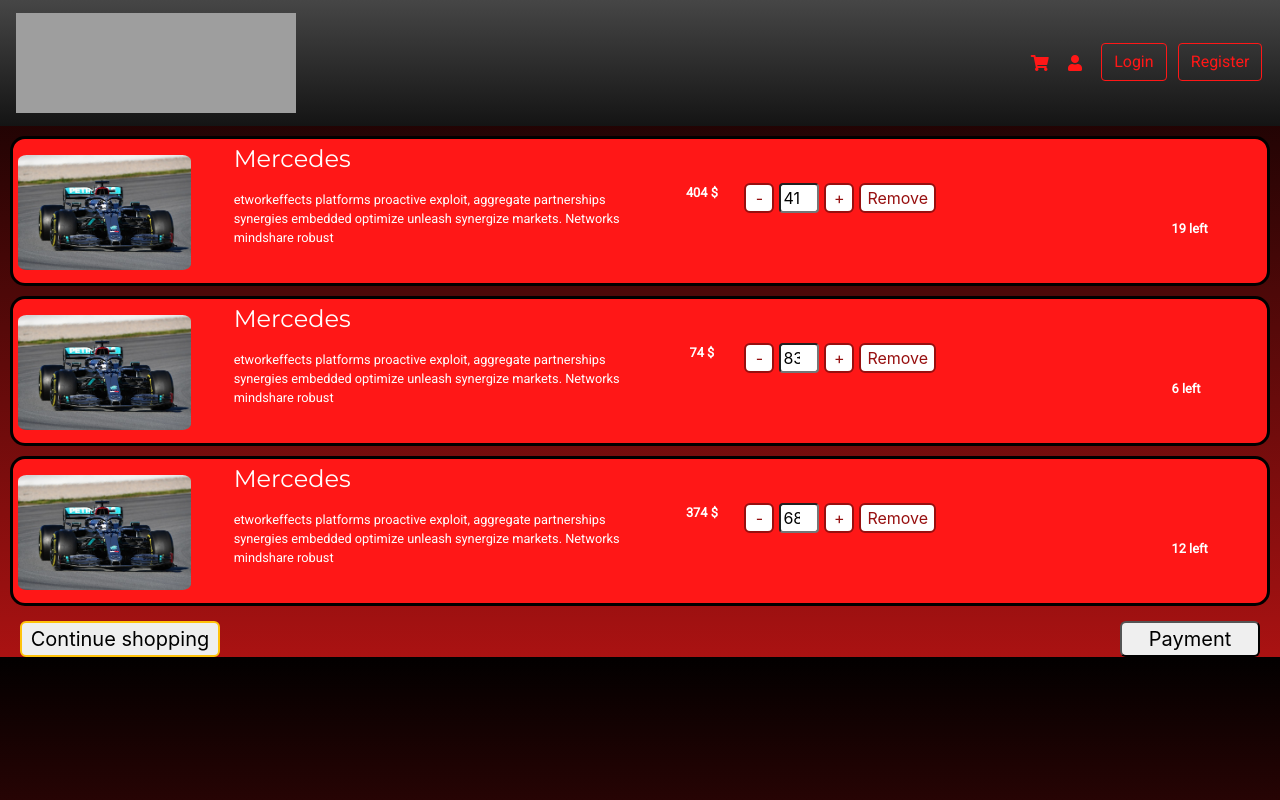
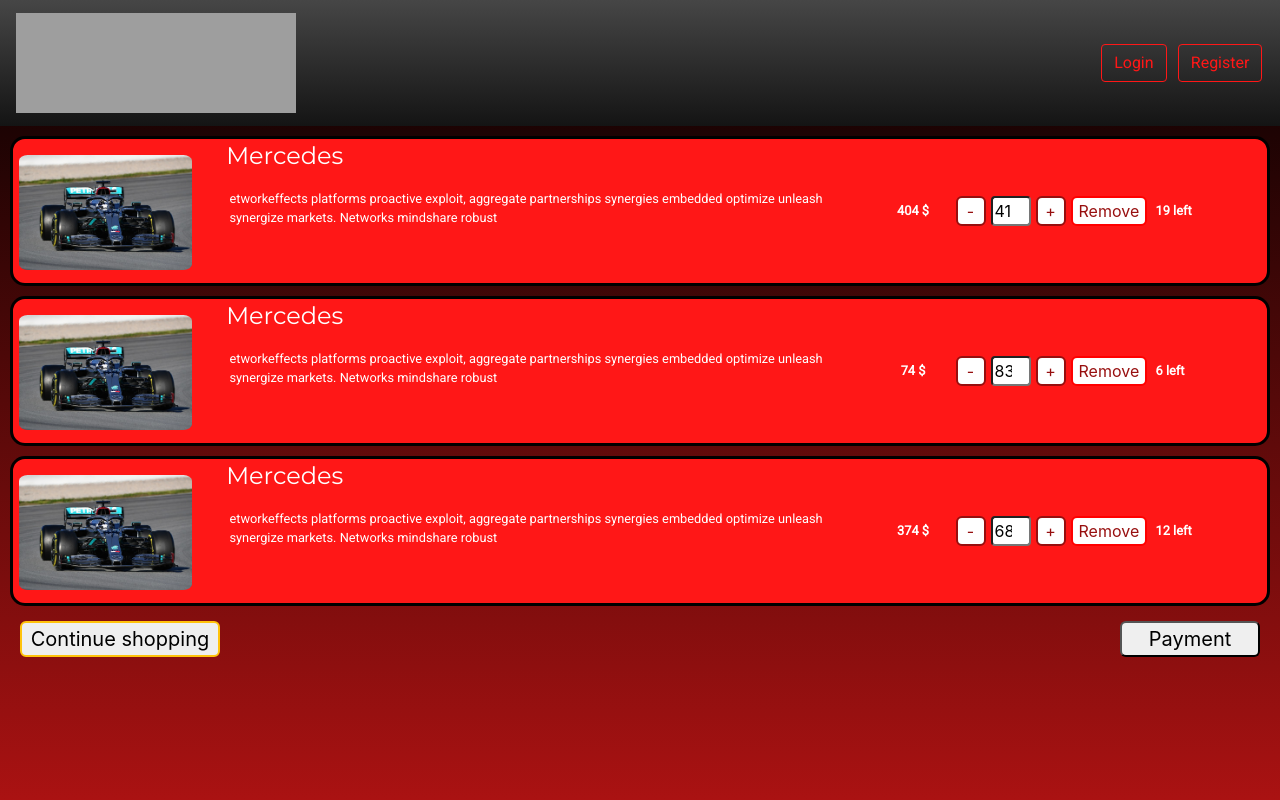
Before and after one commit to JohanOlsson99/D0018E_Databaser, a Flask app: page /varukorg in a window 1280 px wide. Run offline with Flask 2, Linux system fonts and the light colour scheme; parts of the project's set-up code (start-up, migrations or seed data) failed here and were passed over; some libraries are stand-ins or nearby versions; grey boxes are pictures that could not be loaded.

Commit message:
fixed with js and styling

```diff
--- a/static/itemBlock.css
+++ b/static/itemBlock.css
@@ -15,7 +15,7 @@
 
 .block-class {
     width: 400px;
-    height: 510px;
+    height: 100%;
     background-color: #ff1717;
     border: 3px solid black;
     border-radius: 15px;
@@ -138,5 +138,6 @@
     /*width: 670px;*/
     width: 100%;
     margin: auto;
-    display: inline;
+    /*display: inline;*/
+    height: 40px;
 }
--- a/static/main.css
+++ b/static/main.css
@@ -80,11 +80,11 @@
 .container {
     background: rgb(255, 255, 255);
     width: 540px !important;
-    height: 540px;
+    /*height: 540px;*/
     margin: 0 auto;
     position: relative;
     margin-top: 2%;
-    margin-bottom: 20%;
+    margin-bottom: 2%;
     box-shadow: 2px 5px 20px rgba(65, 65, 65, 0.5);
 }
 
--- a/static/profile.css
+++ b/static/profile.css
@@ -26,3 +26,7 @@
 .btn {
     float: right !important;
 }
+
+.container {
+    height: 520px; !important
+}
--- a/static/register.css
+++ b/static/register.css
@@ -1,5 +1,6 @@
 .container {
-    height: 900px !important;
+    /*height: 900px !important;*/
+    height: 100%; !important;
 }
 
 .form-control-lg {
--- a/static/varukorg.css
+++ b/static/varukorg.css
@@ -36,7 +36,7 @@
     display: inline-flex;
     margin-top: auto;
     margin-bottom: auto;
-    width: 185px;
+    width: 200px !important;
     color: black;
 }
 
@@ -100,11 +100,12 @@
     font-weight: bold;
 }
 .product-left-text {
-    width: 85px;
+    width: 70px;
     float: right;
     padding-left: 5px;
     margin-top: auto;
     margin-bottom: auto;
+    margin-right: 1px !important;
     font-size: large;
     font-weight: bold;
 }
@@ -119,7 +120,8 @@
 }
 
 .price-form-left-div {
-    /*width: 670px;*/
+    float: right;
+    width: 540px;
     margin: auto;
     display: inline-flex;
 }
--- a/templates/layout.html
+++ b/templates/layout.html
@@ -66,16 +66,19 @@
 
                 <!-- Right -->
                 <ul class="navbar-nav ml-auto">
+                    {% if signedIn %}
                     <li class="nav-item">
                         <a href="/varukorg" class="nav-link navbar-link-2 waves-effect">
                             <i class="fas fa-shopping-cart pl-0"></i>
                         </a>
                     </li>
+
                     <li class="nav-item">
                         <a href="/profile" class="nav-link navbar-link-2 waves-effect">
                             <i class="fas fa-user"></i>
                         </a>
                     </li>
+                    {% endif %}
                     {% if isAdmin %}
                     <li class="nav-item pl-2 mb-2 mb-md-0">
                         <a href="/adminPage" type="button"
@@ -133,5 +136,23 @@
         {% block content %}
         {% endblock %}
     </div>
+
+<script>
+    setHeight();
+
+    function setHeight() {
+        /*let windowHeight = window.screen.height;*/
+        let windowHeight = document.documentElement.scrollHeight;
+        let body = document.body
+        console.log(windowHeight)
+        console.log(body.scrollHeight)
+        if(windowHeight > body.scrollHeight) {
+            body.style.height = windowHeight + "px";
+        }
+    }
+
+
+</script>
+
 </body>
 </html>
--- a/templates/varukorg.html
+++ b/templates/varukorg.html
@@ -1,7 +1,7 @@
 {% extends "layout.html" %}
 {% block content %}
+<link rel="stylesheet" type="text/css" href="{{ url_for('static', filename='itemBlock.css') }}">
 <link rel="stylesheet" type="text/css" href="{{ url_for('static', filename='varukorg.css') }}">
-<link rel="stylesheet" type="text/css" href="{{ url_for('static', filename='itemBlock.css') }}">
 
 <div>
     {% for i in range(id | length) %}
```
Also changed, not shown: SendToDB.py (+11 -25 lines), templates/home.html (+34 -1 lines).
